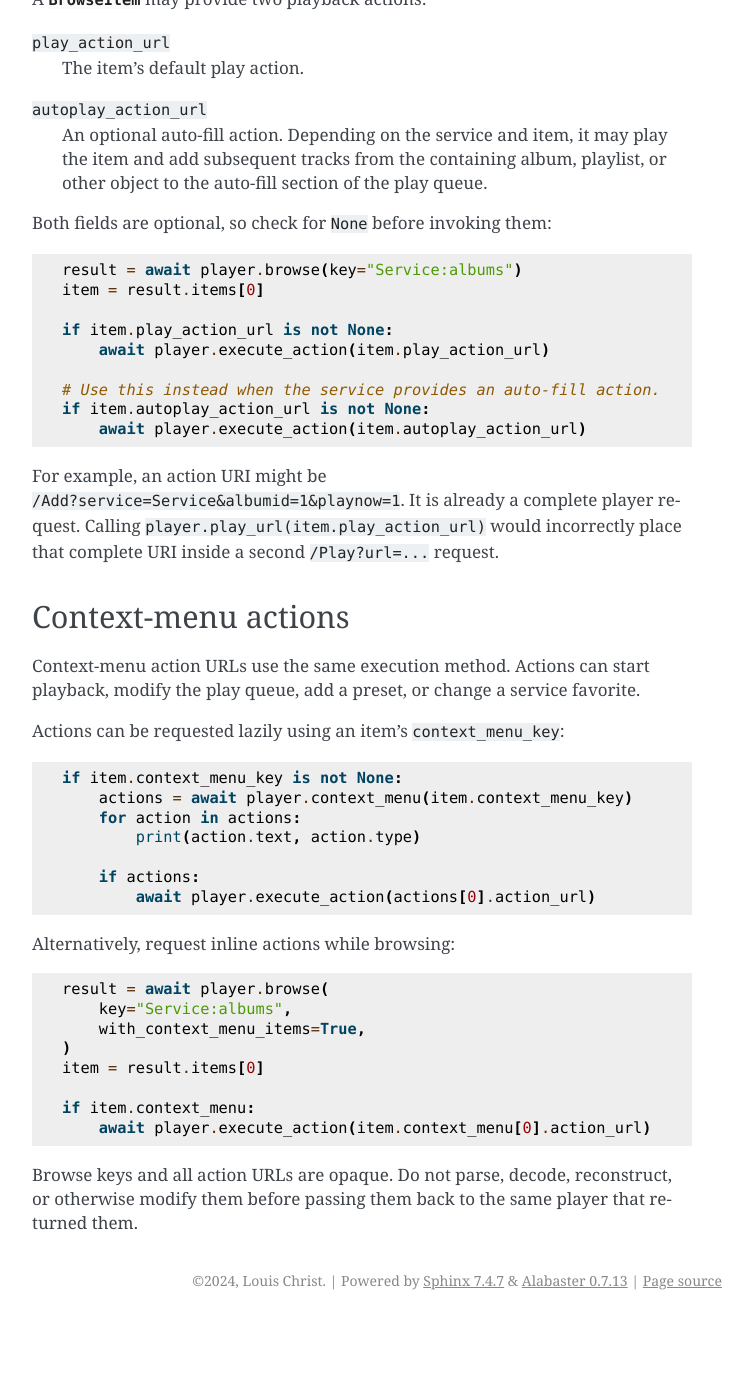
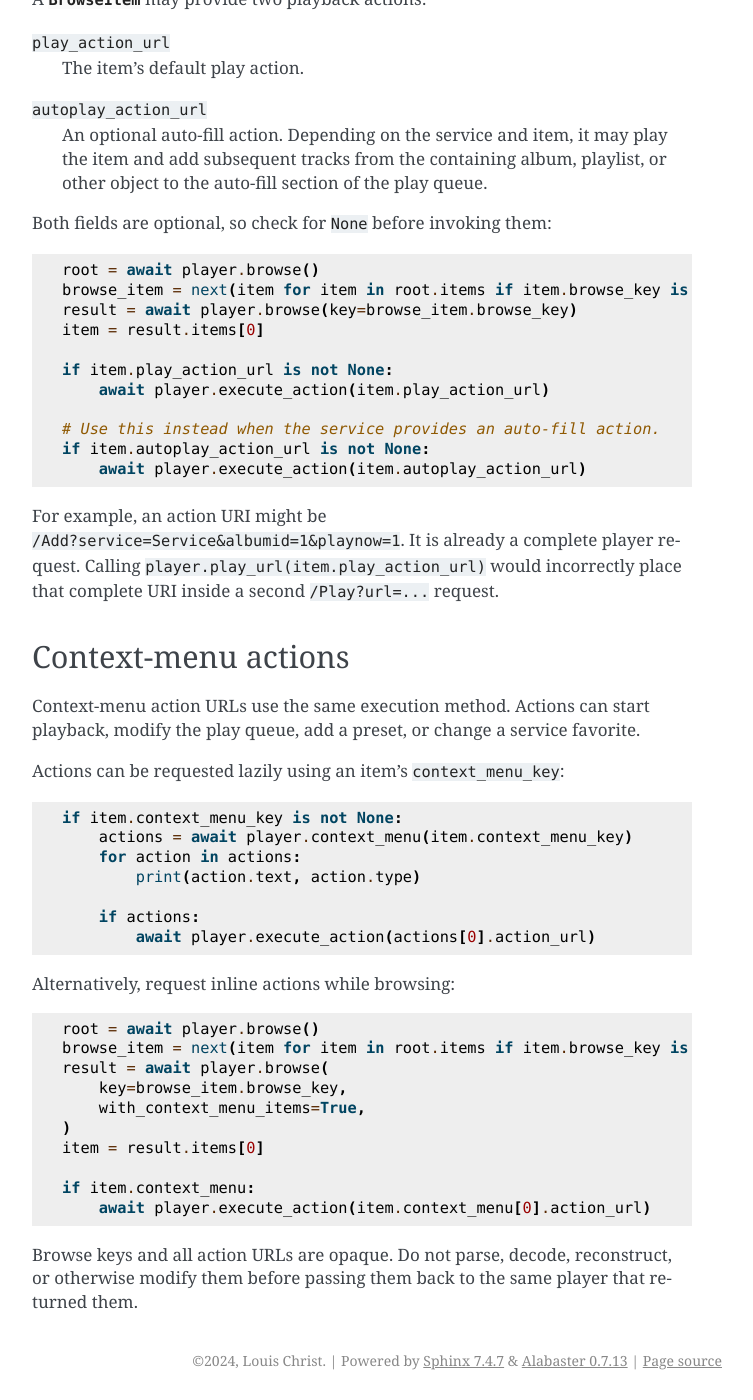
Before and after one commit to LouisChrist/pyblu, a Sphinx documentation site: the page built from docs/usage.rst, in a window 1280 px wide and 1400 px high, scrolled down 763 px. Shown: the whole window, without its empty margins (388-1141 px from the left). Built offline with Sphinx 7.4.7, drawn with Linux system fonts in a browser that asks for light colours; before the commit the page ends 2083 px from its top, so only the background shows below that.

Commit message:
Small fix in docs

```diff
--- a/docs/usage.rst
+++ b/docs/usage.rst
@@ -41,7 +41,9 @@ Both fields are optional, so check for ``None`` before invoking them:
 
 .. code-block:: python
 
-   result = await player.browse(key="Service:albums")
+   root = await player.browse()
+   browse_item = next(item for item in root.items if item.browse_key is not None)
+   result = await player.browse(key=browse_item.browse_key)
    item = result.items[0]
 
    if item.play_action_url is not None:
@@ -77,8 +79,10 @@ Alternatively, request inline actions while browsing:
 
 .. code-block:: python
 
+   root = await player.browse()
+   browse_item = next(item for item in root.items if item.browse_key is not None)
    result = await player.browse(
-       key="Service:albums",
+       key=browse_item.browse_key,
        with_context_menu_items=True,
    )
    item = result.items[0]
```
Also changed, not shown: 1 other file.
